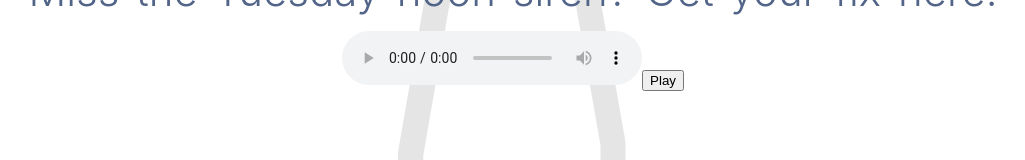
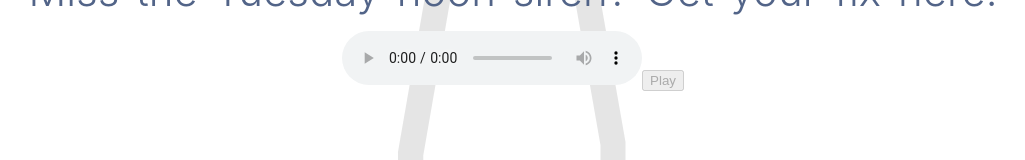
Before and after one commit to brainnewstuff/sf-siren, a Nuxt app: page / in a window 1280 px wide. Both pictures are taken after a click on the button "Load Audio". Shown: the part 433-593 px from the top of the page, without its empty margins (127-1152 px from the left). Built offline with nearby package versions, Linux system fonts and the light colour scheme; no server answers.

Commit message:
disable play button if the audio hasn't loaded yet

```diff
--- a/components/siren-audio.vue
+++ b/components/siren-audio.vue
@@ -20,6 +20,7 @@
       Load Audio
     </button>
     <button
+      :disabled="!isAudioLoaded"
       v-if="isAudioEnabled"
       v-on:click="playAudio"
     >
@@ -49,9 +50,6 @@ export default {
       isAudioLoaded: false,
       volume: 6
     }
-  },
-  mounted () {
-    // this.getAudio()
   },
   methods: {
     setAudioContext () {
```
